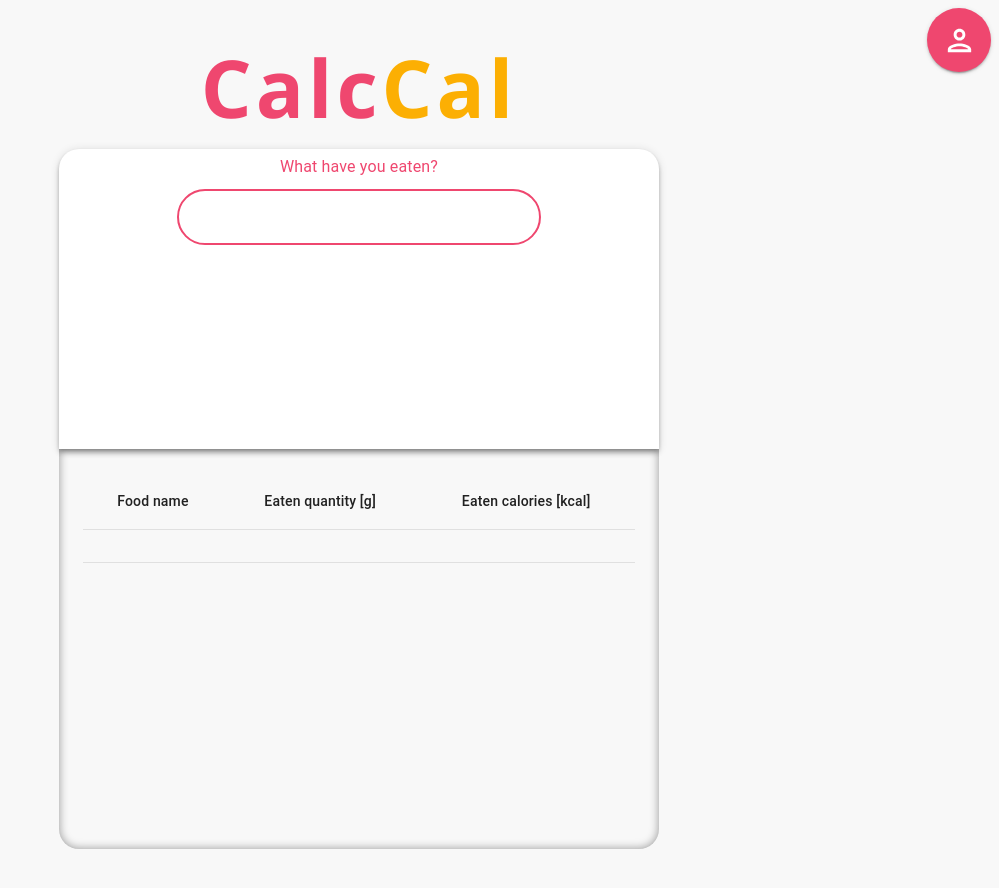
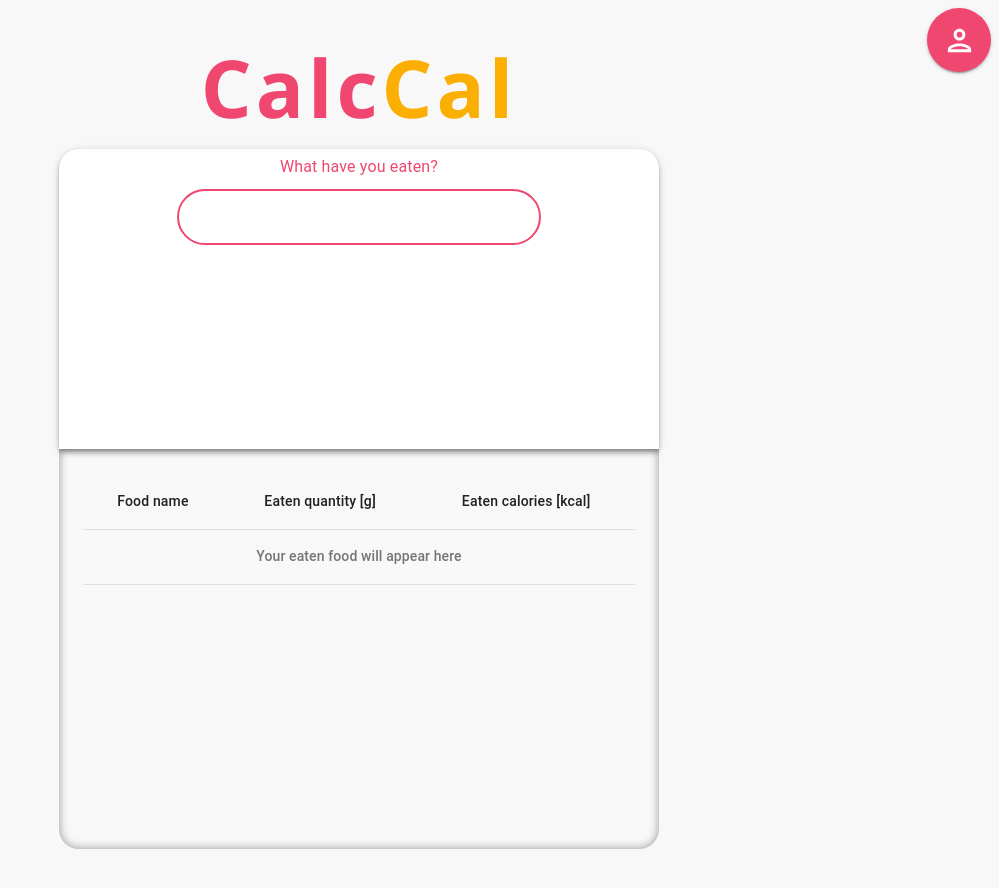
Before and after one commit to DBrdak/calc-cal, a React (Create React App) app in the folder src/CalcCal.Web/: page / in a window 1280 px wide. Shown: the whole page, without its empty margins (281-1280 px from the left). Built offline with nearby package versions, Linux system fonts and the light colour scheme.

Commit message:
calorie table styling

```diff
--- a/src/CalcCal.Web/src/app/calculator/components/desktop/calculatorContainer/calorieTable/CalorieTableContainer.tsx
+++ b/src/CalcCal.Web/src/app/calculator/components/desktop/calculatorContainer/calorieTable/CalorieTableContainer.tsx
@@ -1,6 +1,6 @@
 import {Paper} from "@mui/material";
 import theme from "../../../../../theme";
-import CalorieTable from "../../../shared/calorieTable/CalorieTable";
+import CalorieTable from "./components/CalorieTable";
 export default function CalorieTableContainer() {
     return (
         <Paper variant={'elevation'} elevation={0} sx={{
--- a/src/CalcCal.Web/src/app/calculator/components/shared/calorieTable/CalorieTable.tsx
+++ b/src/CalcCal.Web/src/app/calculator/components/desktop/calculatorContainer/calorieTable/components/CalorieTable.tsx
@@ -1,13 +1,13 @@
 import TableContainer from "@mui/material/TableContainer";
 import Table from "@mui/material/Table";
 import {TableFooter, TableHead, Typography} from "@mui/material";
-import theme from "../../../../theme";
+import theme from "../../../../../../theme";
 import TableRow from "@mui/material/TableRow";
 import TableCell from "@mui/material/TableCell";
 import TableBody from "@mui/material/TableBody";
-import {DotLoader} from "../../../../../components/DotLoader";
-import formatCalories from "../../../../../utlis/formatters/caloriesFormatter";
-import {useStore} from "../../../../../stores/store";
+import {DotLoader} from "../../../../../../../components/DotLoader";
+import formatCalories from "../../../../../../../utlis/formatters/caloriesFormatter";
+import {useStore} from "../../../../../../../stores/store";
 import {observer} from "mobx-react-lite";
 
 export default observer (function CalorieTable() {
@@ -38,6 +38,16 @@ export default observer (function CalorieTable() {
                     </TableRow>
                 </TableHead>
                 <TableBody sx={{verticalAlign: 'top'}}>
+                    {
+                        (!userStore.eatenFood || userStore.eatenFood?.length < 1) && !foodStore.selectedFood &&
+                        <TableRow>
+                            <TableCell align={'center'} colSpan={3}>
+                                <Typography variant={'subtitle2'} color={theme.palette.text.secondary}>
+                                    Your eaten food will appear here
+                                </Typography>
+                            </TableCell>
+                        </TableRow>
+                    }
                     {userStore.eatenFood?.map((food, i) => (
                         <TableRow key={i}>
                             <TableCell align={'center'}>
@@ -66,17 +76,17 @@ export default observer (function CalorieTable() {
                         </TableRow>
                     }
                 </TableBody>
+                {userStore.eatenCalories() > 0 &&
                     <TableFooter>
                         <TableRow>
                             <TableCell colSpan={3} align={'center'} >
-                            {userStore.eatenCalories() > 0 &&
                                     <Typography variant={'subtitle1'} color={theme.palette.primary.dark}>
                                         You've eaten {formatCalories(userStore.eatenCalories())}
                                     </Typography>
-                            }
                             </TableCell>
                         </TableRow>
                     </TableFooter>
+                }
             </Table>
         </TableContainer>
     )
```
Lines whose indentation alone changed are shown as unchanged.
